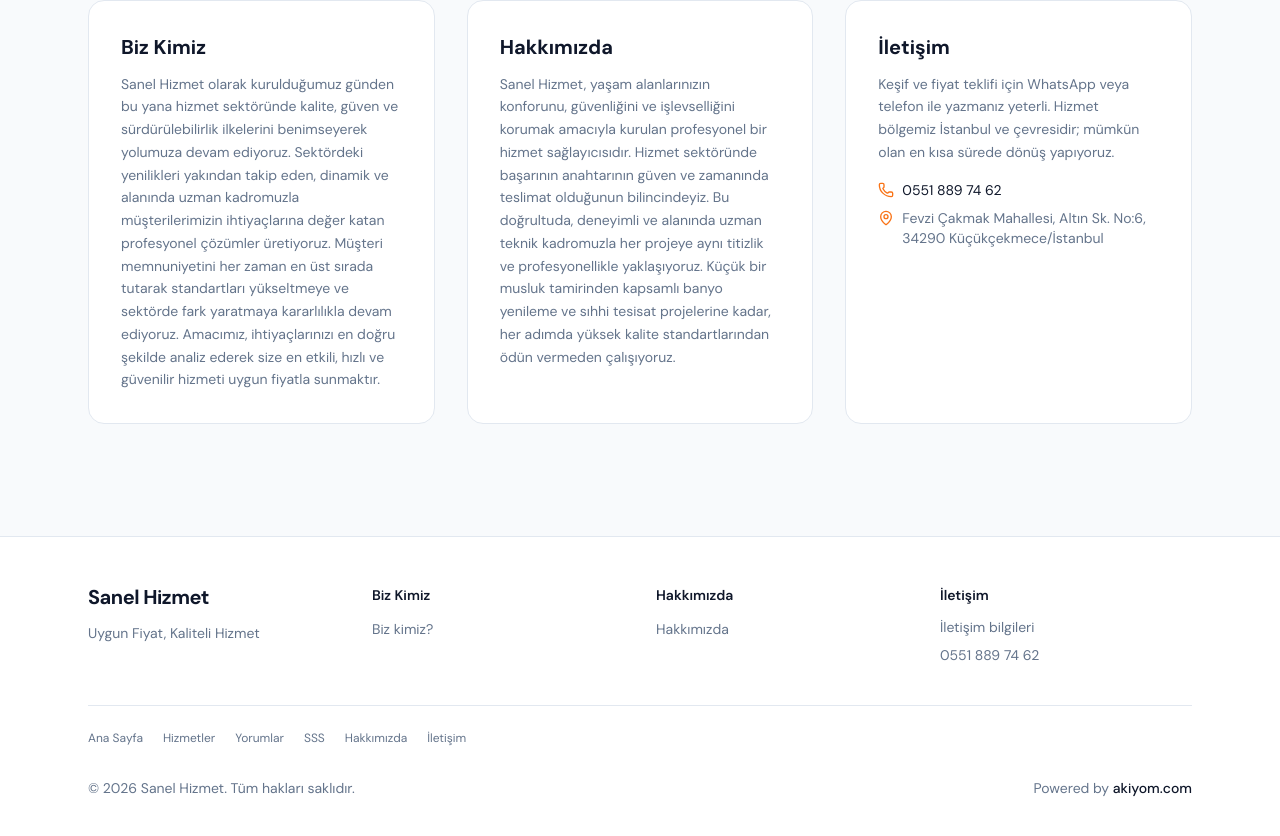
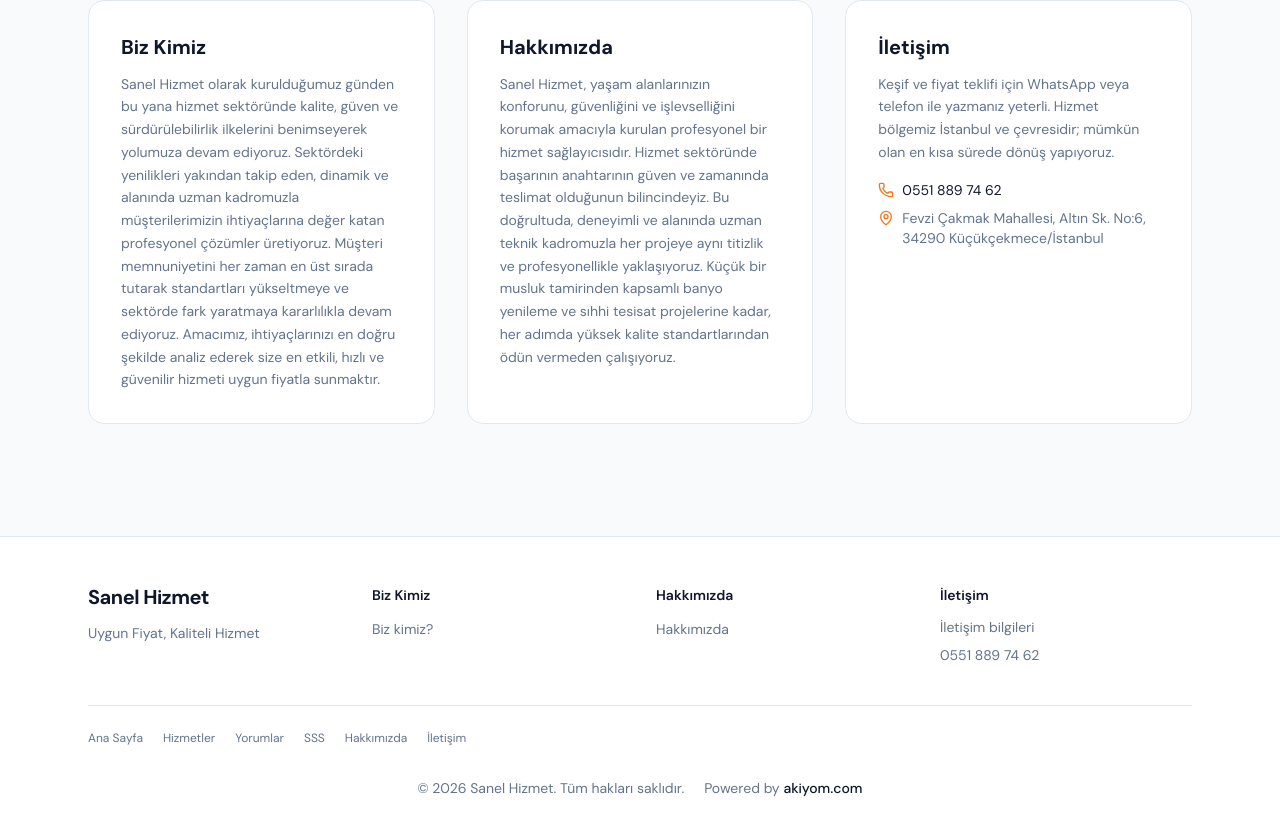
Before and after one commit to sanelhizmet/sanelhizmet, a Next.js app: page / in a window 1280 px wide. Shown: the part 3226-4062 px from the top of the page. Built offline with nearby package versions, Linux system fonts and the light colour scheme; no server answers.

Commit message:
Center footer attribution

```diff
--- a/components/Footer.tsx
+++ b/components/Footer.tsx
@@ -70,7 +70,7 @@
           ))}
         </div>
 
-        <div className="flex flex-col items-center justify-between gap-4 sm:flex-row">
+        <div className="flex flex-col items-center justify-center gap-2 text-center sm:flex-row sm:gap-5">
           <p className="text-sm text-muted">
             © {year} {siteConfig.name}. Tüm hakları saklıdır.
           </p>
```
